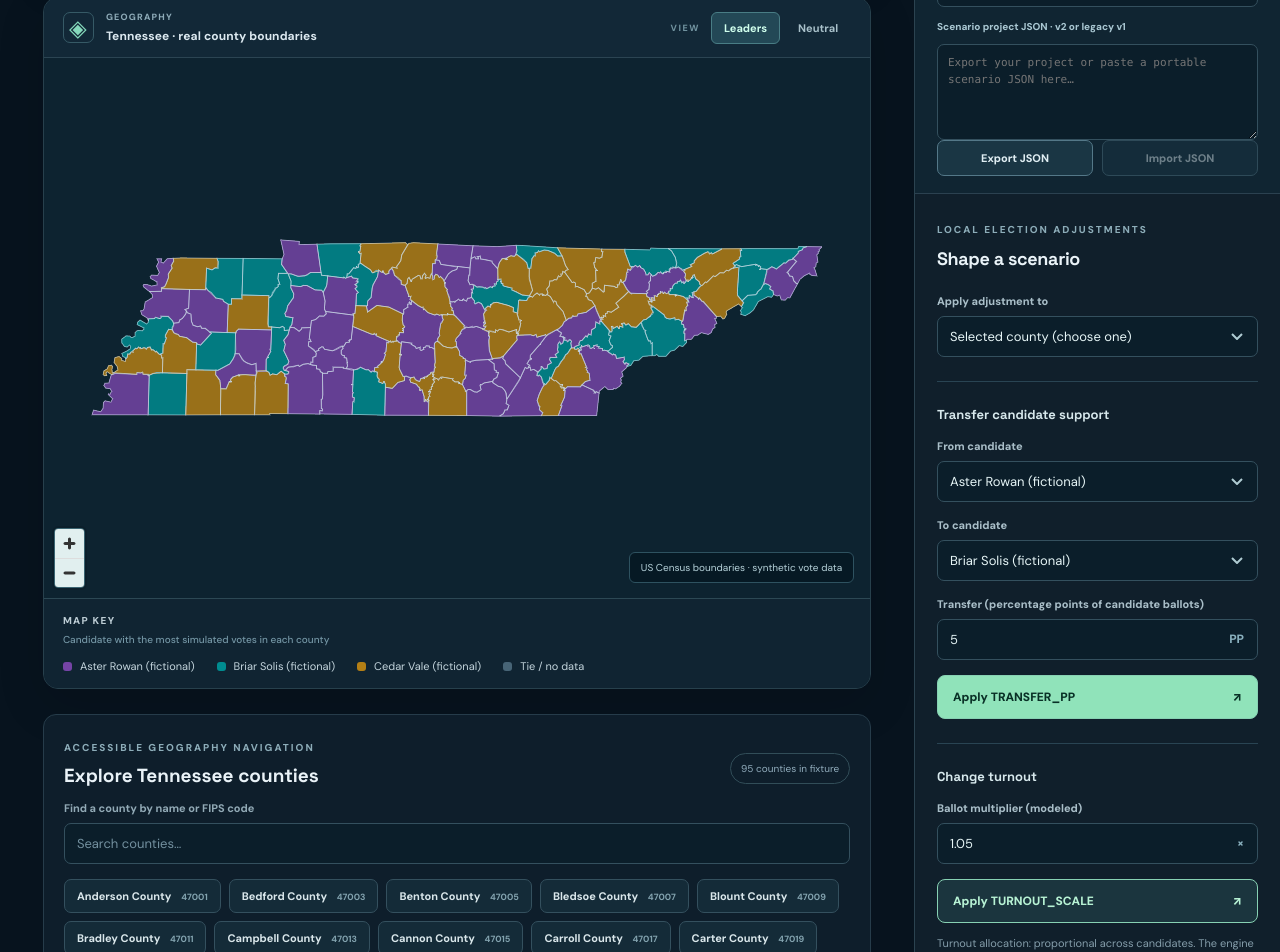
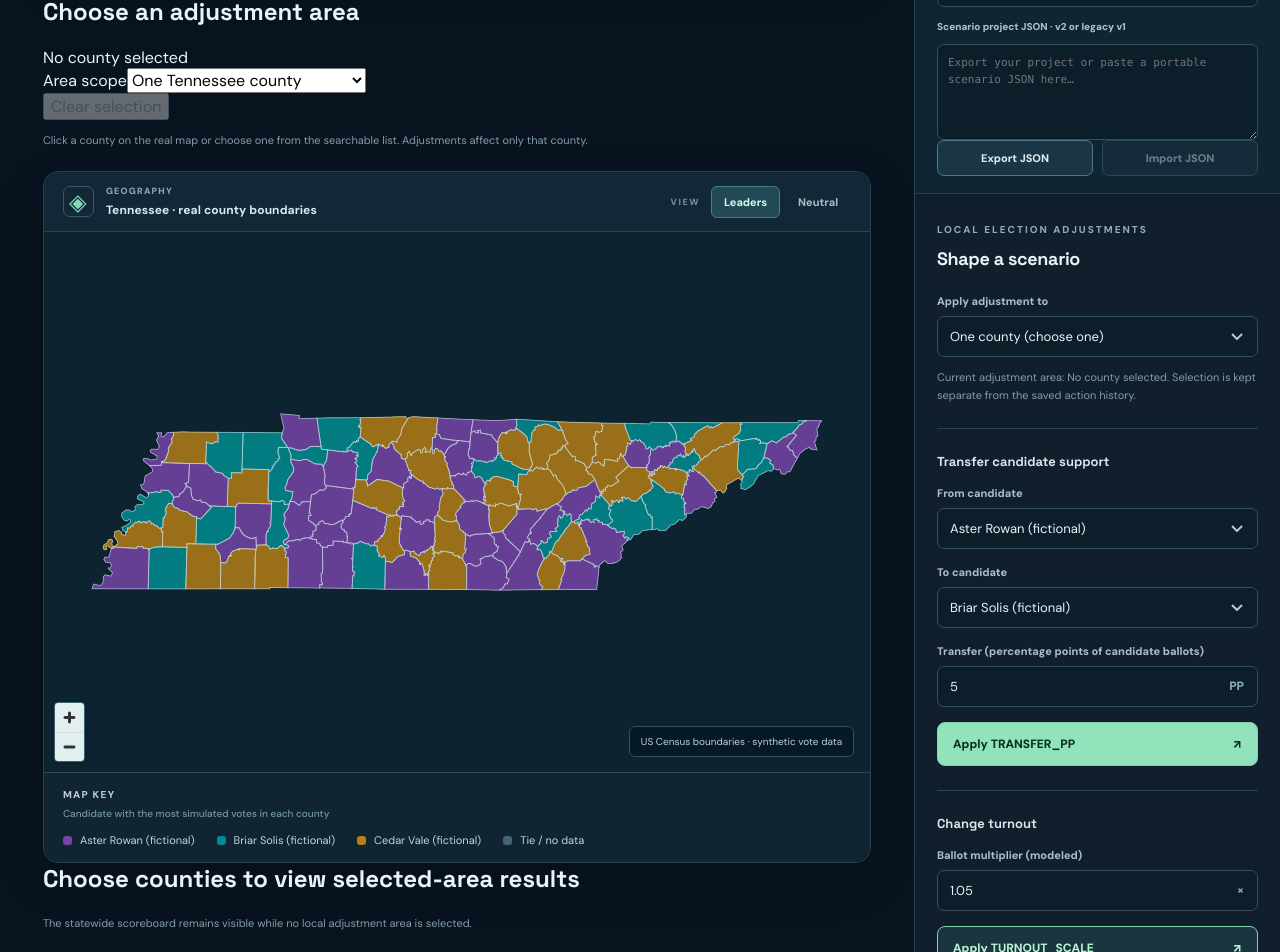
Before and after one commit to LeviCade/votatlas, a React (Vite) app in the folder apps/web/: page / in a window 1280 px wide. Shown: the part 500-1452 px from the top of the page. Built offline with nearby package versions, Linux system fonts and the light colour scheme.

Commit message:
feat(web): map-first county/multi/state controls with contextual engine-derived totals

```diff
--- a/apps/web/src/Dashboard.tsx
+++ b/apps/web/src/Dashboard.tsx
@@ -8,6 +8,8 @@ import type { CountyReference } from "@votatlas/data";
 import { SchematicAtlas } from "./SchematicAtlas";
 import { CandidateEditor } from "./CandidateEditor";
 import type { CandidateAddition } from "@votatlas/sim-core";
+import { normalizedCountyIds, resolveScope, selectedCountyIds, summarizeScope } from "./geo-scope";
+import type { GeographicScopeMode, ScopeSnapshot } from "./geo-scope";
 
 type TabName = "Election" | "Candidates" | "Local" | "Style";
 const formatNumber = (value: number) => new Intl.NumberFormat("en-US").format(value);
@@ -74,6 +76,40 @@ function UnitDetails({ unit, baselineUnit, countyName, candidates }: {
     </section>
   );
 }
+
+function ScopedResults({ title, current, initial, candidates }: {
+  title: string; current: ScopeSnapshot; initial: ScopeSnapshot; candidates: readonly Candidate[];
+}) {
+  const leader = candidates.find(candidate => candidate.id === current.winnerCandidateId);
+  return (
+    <section className="scope-results" aria-label="Selected geographic area results" aria-live="polite">
+      <div className="scope-results-head">
+        <div><span className="eyebrow">SELECTED AREA · ENGINE RESULTS</span><h2>{title}</h2></div>
+        <span className="count-bubble" data-testid="scope-county-count">{current.countyCount} counties</span>
+      </div>
+      <div className="scope-kpis">
+        <div><span>Ballots in selection</span><strong data-testid="scope-ballots">{formatNumber(current.ballots)}</strong>
+          <small>{current.ballots === initial.ballots ? "unchanged" : `${current.ballots > initial.ballots ? "+" : ""}${formatNumber(current.ballots - initial.ballots)} vs baseline`}</small></div>
+        <div><span>Current leader</span><strong data-testid="scope-leader">{leader?.name ?? "Tie / none"}</strong>
+          <small data-testid="scope-margin">Margin: {formatNumber(current.marginVotes)} votes</small></div>
+        <div><span>Candidate ballots</span><strong>{formatNumber(current.candidateBallots)}</strong>
+          <small>{formatNumber(current.otherBallots)} other ballots</small></div>
+      </div>
+      <div className="scope-result-grid">
+        {candidates.map(candidate => {
+          const votes = current.votes[candidate.id] ?? 0;
+          const delta = votes - (initial.votes[candidate.id] ?? 0);
+          return <div key={candidate.id} className="scope-result-candidate">
+            <span className="scope-result-label"><i style={{ backgroundColor: candidate.color }} />{candidate.name}</span>
+            <strong data-testid={`scope-votes-${candidate.id}`}>{formatNumber(votes)}</strong>
+            <small data-testid={`scope-delta-${candidate.id}`}>{delta === 0 ? "baseline" : `${delta > 0 ? "+" : ""}${formatNumber(delta)} vs baseline`}</small>
+          </div>;
+        })}
+      </div>
+      <p className="help-text">Selected-area totals sum the simulation engine's county results. Statewide totals remain in the separate scoreboard above.</p>
+    </section>
+  );
+}
 export function Dashboard({ election, trustedSource, result, baseline, references, scenario, geometry,
   onAdjustment, onAddCandidate, onRenameCandidate, onRemoveCandidate,
   onUndo, onReset, onExport, onImport, error, message }: DashboardProps) {
@@ -82,7 +118,8 @@ export function Dashboard({ election, trustedSource, result, baseline, reference
   const [hoveredId, setHoveredId] = useState<string | null>(null);
   const [search, setSearch] = useState("");
   const [activeTab, setActiveTab] = useState<TabName>("Local");
-  const [scopeChoice, setScopeChoice] = useState<"county" | "state">("county");
+  const [scopeChoice, setScopeChoice] = useState<GeographicScopeMode>("county");
+  const [multipleIds, setMultipleIds] = useState<string[]>([]);
   const [fromCandidateId, setFromCandidateId] = useState(candidates[0]?.id ?? "");
   const [toCandidateId, setToCandidateId] = useState(candidates[1]?.id ?? candidates[0]?.id ?? "");
   const [points, setPoints] = useState("5");
@@ -106,6 +143,30 @@ export function Dashboard({ election, trustedSource, result, baseline, reference
     setTargetCandidateId(id => ids.includes(id) ? id : ids[0] ?? "");
   }, [election.candidates]);
   const painted = useMemo(() => geometry ? paintCounties(geometry, result, candidates, showResults) : null, [geometry, result, election.candidates, showResults]);
+  const selectedIds = useMemo(() => selectedCountyIds(scopeChoice, selectedId, multipleIds, result),
+    [scopeChoice, selectedId, multipleIds, result.units]);
+  const highlightedIds = useMemo(() => scopeChoice === "state" ? [] : selectedIds,
+    [scopeChoice, selectedIds]);
+  const area = selectedIds.length ? summarizeScope(result, selectedIds, candidates) : null;
+  const initialArea = selectedIds.length ? summarizeScope(baseline, selectedIds, candidates) : null;
+  const areaTitle = scopeChoice === "state" ? "All loaded Tennessee counties"
+    : scopeChoice === "county" ? (references.find(ref => ref.geoId === selectedId)?.name ?? "No county selected")
+    : `${selectedIds.length} selected Tennessee counties`;
+  const activeAreaLabel = scopeChoice === "state" ? "All Tennessee · 95 counties"
+    : scopeChoice === "county" ? (references.find(ref => ref.geoId === selectedId)?.name ?? "No county selected")
+    : `${selectedIds.length} selected counties`;
+  function pickCounty(geoId: string) {
+    setSelectedId(geoId);
+    if (scopeChoice === "multi") {
+      setMultipleIds(current => current.includes(geoId)
+        ? current.filter(id => id !== geoId) : normalizedCountyIds([...current, geoId]));
+    }
+  }
+  function clearSelection() {
+    if (scopeChoice === "multi") setMultipleIds([]);
+    setSelectedId(null);
+    setActionMessage("");
+  }
   const selectedShape = references.find((ref) => ref.geoId === selectedId);
   const selectedUnit = result.units.find((unit) => unit.geoId === selectedId) ?? null;
   const baselineUnit = baseline.units.find((unit) => unit.geoId === selectedId) ?? null;
@@ -116,13 +177,11 @@ export function Dashboard({ election, trustedSource, result, baseline, reference
   const candidateBallots = candidates.reduce((total, c) => total + (stateTotals.votes[c.id] ?? 0), 0);
   const filteredCounties = references.filter((county) =>
     (county.name + " " + county.geoId).toLowerCase().includes(search.toLowerCase().trim()));
-  const scope = (): GeoScope | null => scopeChoice === "state"
-    ? { kind: "state", stateId }
-    : selectedId ? { kind: "county", countyIds: [selectedId] } : null;
+  const scope = (): GeoScope | null => resolveScope(scopeChoice, selectedId, multipleIds, result);
 
   function sendAdjustment(make: (resolvedScope: GeoScope) => Adjustment | null) {
     const resolvedScope = scope();
-    if (!resolvedScope) { setActionMessage("Select a county first, or switch the scope to Tennessee."); return; }
+    if (!resolvedScope) { setActionMessage("Select one or more counties first, or choose all Tennessee."); return; }
     const next = make(resolvedScope);
     if (!next) return;
     setActionMessage("");
@@ -179,6 +238,33 @@ export function Dashboard({ election, trustedSource, result, baseline, reference
             </div>
             <div className="score-foot"><span><i className="tiny-pulse" /> Live deterministic simulation · {scenario.actions.length} applied action(s)</span><span>All percentages are candidate-ballot shares</span></div>
           </section>
+          <section className="geo-scope-panel" aria-label="Geographic adjustment scope">
+            <div className="scope-heading"><div><span className="eyebrow">GEOGRAPHIC CONTROLS</span><h2>Choose an adjustment area</h2></div>
+              <span className="scope-active" data-testid="active-scope">{activeAreaLabel}</span></div>
+            <div className="geo-scope-controls">
+              <div className="geo-scope-select">
+                <label htmlFor="geographic-scope">Area scope</label>
+                <select id="geographic-scope" value={scopeChoice}
+                  onChange={event => { setScopeChoice(event.target.value as GeographicScopeMode); setActionMessage(""); }}>
+                  <option value="county">One Tennessee county</option>
+                  <option value="multi">Selected Tennessee counties</option>
+                  <option value="state">All Tennessee counties</option>
+                </select>
+              </div>
+              <div className="geo-scope-actions">
+                {scopeChoice === "multi" &&
+                  <button type="button" onClick={() =>
+                    setMultipleIds(current => normalizedCountyIds([...current, ...filteredCounties.map(county => county.geoId)]))}
+                    disabled={filteredCounties.length === 0}>Add visible counties</button>}
+                <button type="button" onClick={clearSelection} disabled={scopeChoice === "state" || (scopeChoice === "county" ? !selectedId : multipleIds.length === 0)}>Clear selection</button>
+              </div>
+            </div>
+            <p className="help-text" data-testid="selection-help">
+              {scopeChoice === "county" ? "Click a county on the real map or choose one from the searchable list. Adjustments affect only that county."
+                : scopeChoice === "multi" ? "Click map counties to toggle membership; search and toggle county buttons below. Selected counties receive one combined adjustment."
+                : "Adjustments apply to the loaded Tennessee state (all 95 counties), never to the entire United States."}
+            </p>
+          </section>
           <section className="map-panel" aria-label="County map">
             <div className="map-top">
               <div className="map-top-title"><span className="map-icon" aria-hidden="true">◈</span><span>GEOGRAPHY <strong>{geometry ? "Tennessee · real county boundaries" : "Tennessee · non-geographic 95-county atlas"}</strong></span></div>
@@ -186,24 +272,33 @@ export function Dashboard({ election, trustedSource, result, baseline, reference
             </div>
             <div className="map-frame">
               {painted
-                ? <MapCanvas counties={painted} selectedGeoId={selectedId} onSelect={setSelectedId} onHover={setHoveredId} />
+                ? <MapCanvas counties={painted} selectedGeoId={selectedId} selectedGeoIds={highlightedIds}
+                    focusSelected={scopeChoice === "county"} onSelect={pickCounty} onHover={setHoveredId} />
                 : <SchematicAtlas references={references} result={result} candidates={candidates}
                     selectedGeoId={selectedId} showResults={showResults}
-                    onSelect={setSelectedId} onHover={setHoveredId} />}
+                    onSelect={pickCounty} onHover={setHoveredId} />}
               <div className="map-watermark" aria-hidden="true"><span>VOTATLAS / DEVELOPMENT</span><strong>TN</strong></div>
               {hoveredShape && <div className="map-hover-note" role="status">{hoveredShape.name} · FIPS {hoveredId}</div>}
               <div className="map-disclaimer">{geometry ? "US Census boundaries · synthetic vote data" : "Illustrative tiles only — not geographic boundaries"}</div>
             </div>
             <div className="legend-bar"><div className="legend-title">MAP KEY <span>Candidate with the most simulated votes in each county</span></div><div className="legend-items">{candidates.map((candidate) => <CandidateKey key={candidate.id} candidate={candidate} />)}<span className="candidate-key"><i style={{ background: "#476476" }} />Tie / no data</span></div></div>
           </section>
+          {area && initialArea
+            ? <ScopedResults title={areaTitle} current={area} initial={initialArea} candidates={candidates} />
+            : <section className="scope-results" aria-label="Selected geographic area results">
+                <h2>Choose counties to view selected-area results</h2>
+                <p className="help-text">The statewide scoreboard remains visible while no local adjustment area is selected.</p>
+              </section>}
           <section className="county-explorer">
-            <div className="explorer-heading"><div><span className="eyebrow">ACCESSIBLE GEOGRAPHY NAVIGATION</span><h2>Explore Tennessee counties</h2></div><span className="count-bubble">{references.length} counties in fixture</span></div>
+            <div className="explorer-heading"><div><span className="eyebrow">ACCESSIBLE GEOGRAPHY NAVIGATION</span><h2>{scopeChoice === "multi" ? "Build a county selection" : "Explore Tennessee counties"}</h2></div><span className="count-bubble">{references.length} counties in fixture</span></div>
             <label htmlFor="county-search">Find a county by name or FIPS code</label>
             <input id="county-search" type="search" placeholder="Search counties…" value={search} onChange={(event) => setSearch(event.target.value)} />
             <div className="county-list" aria-label="County selection list">
               {filteredCounties.map((county) => (
-                <button type="button" key={county.geoId} aria-pressed={selectedId === county.geoId}
-                  onClick={() => setSelectedId(county.geoId)} className={selectedId === county.geoId ? "county-chip selected" : "county-chip"}>
+                <button type="button" key={county.geoId}
+                  aria-pressed={scopeChoice === "multi" ? multipleIds.includes(county.geoId) : selectedId === county.geoId}
+                  onClick={() => pickCounty(county.geoId)}
+                  className={(scopeChoice === "multi" ? multipleIds.includes(county.geoId) : selectedId === county.geoId) ? "county-chip selected" : "county-chip"}>
                   {county.name} <small>{county.geoId}</small>
                 </button>
               ))}
@@ -287,7 +382,15 @@ export function Dashboard({ election, trustedSource, result, baseline, reference
             </div>}
             {activeTab === "Local" && <div className="control-section">
               <span className="eyebrow">LOCAL ELECTION ADJUSTMENTS</span><h3>Shape a scenario</h3>
-              <label htmlFor="adjustment-scope">Apply adjustment to</label><select id="adjustment-scope" value={scopeChoice} onChange={(e) => setScopeChoice(e.target.value as "county" | "state")}><option value="county">Selected county{selectedShape ? " · " + selectedShape.name : " (choose one)"}</option><option value="state">Entire Tennessee fixture</option></select>
+              <label htmlFor="adjustment-scope">Apply adjustment to</label><select id="adjustment-scope" value={scopeChoice}
+                onChange={(e) => setScopeChoice(e.target.value as GeographicScopeMode)}>
+                <option value="county">One county{selectedShape ? " · " + selectedShape.name : " (choose one)"}</option>
+                <option value="multi">Selected counties · {multipleIds.length} chosen</option>
+                <option value="state">All Tennessee · 95 counties</option>
+              </select>
+              <p className="help-text" data-testid="active-adjustment-scope">
+                Current adjustment area: {activeAreaLabel}. Selection is kept separate from the saved action history.
+              </p>
               <div className="form-rule" /><h4>Transfer candidate support</h4>
               <label htmlFor="transfer-from">From candidate</label><select id="transfer-from" value={fromCandidateId} onChange={(e) => setFromCandidateId(e.target.value)}>{candidates.map((candidate) => <option value={candidate.id} key={candidate.id}>{candidate.name}</option>)}</select>
               <label htmlFor="transfer-to">To candidate</label><select id="transfer-to" value={toCandidateId} onChange={(e) => setToCandidateId(e.target.value)}>{candidates.map((candidate) => <option value={candidate.id} key={candidate.id}>{candidate.name}</option>)}</select>
```
